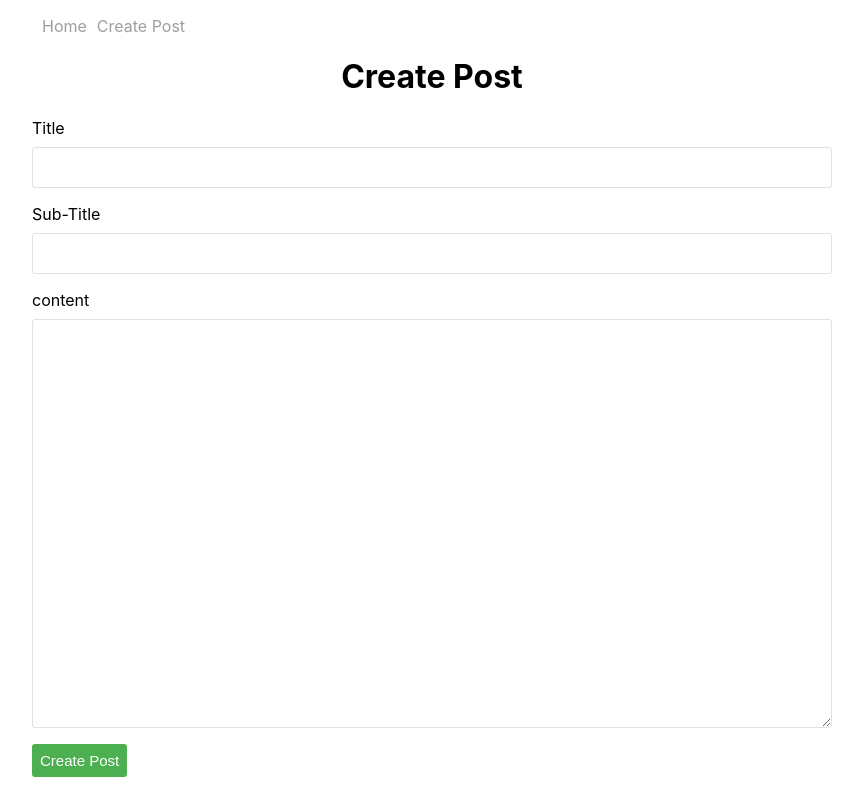
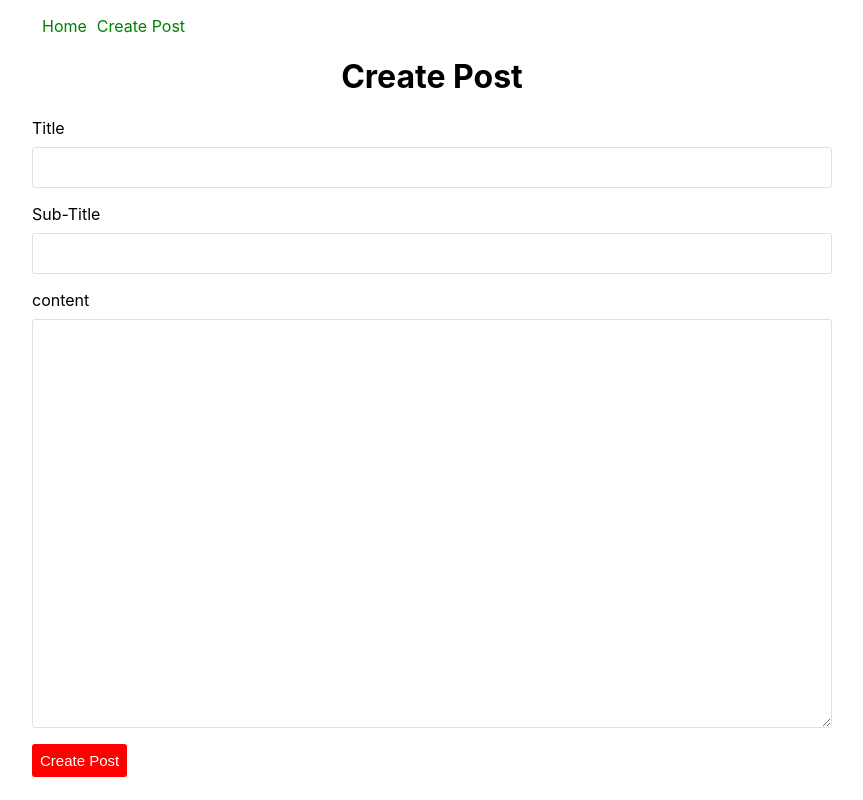
Before and after one commit to RahulChoudhary-lang/react-hooks-blog, a React (Create React App) app: page /create-post in a window 1280 px wide. Shown: the whole page, without its empty margins (208-1071 px from the left). Built offline with nearby package versions, Linux system fonts and the light colour scheme.

Commit message:
dynamic styled

```diff
--- a/src/components/CreatePost.js
+++ b/src/components/CreatePost.js
@@ -1,6 +1,19 @@
 // import { useState } from "react";
 import { firestore } from "../firebase";
 import { useFromInput } from "./hooks";
+import styled from "styled-components";
+
+const StyledButton = styled.button`
+  height: 33px;
+  // background: red;
+  background: ${(props) => (props.primary ? "red" : "blue")};
+  border: 0;
+  color: #fff;
+  padding: 8px;
+  font-size: 15px;
+  border-radius: 3px;
+  cursor: pointer;
+`;
 
 function CreatePost() {
   const title = useFromInput("");
@@ -39,7 +52,7 @@
           <textarea {...content}></textarea>
         </div>
 
-        <button className="create-post-btn">Create Post</button>
+        <StyledButton primary>Create Post</StyledButton>
       </form>
     </div>
   );
--- a/src/components/Navbar.js
+++ b/src/components/Navbar.js
@@ -1,14 +1,24 @@
 import { Link } from "react-router-dom";
+import styled from "styled-components";
+
+const StyledLink = styled(Link)`
+  text-decoration: none;
+  color: green;
+
+  &:hover {
+    text-decoration: underline;
+  }
+`;
 
 function Navbar() {
   return (
     <div>
       <ul id="nav">
         <li>
-          <Link to="/">Home</Link>
+          <StyledLink to="/">Home</StyledLink>
         </li>
         <li>
-          <Link to="/create-post">Create Post</Link>
+          <StyledLink to="/create-post">Create Post</StyledLink>
         </li>
       </ul>
     </div>
--- a/src/index.css
+++ b/src/index.css
@@ -37,9 +37,9 @@
   font-weight: bold;
   color: black;
 } */
-.home .post h3:hover {
+/* .home .post h3:hover {
   color: #2196f3;
-}
+} */
 /* .home .post p {
   font-size: 13px;
 } */
@@ -60,13 +60,13 @@
 #nav li {
   margin-left: 10px;
 }
-#nav li a {
+/* #nav li a {
   text-decoration: none;
   color: #9e9e9e;
-}
-#nav li a:hover {
+} */
+/* #nav li a:hover {
   text-decoration: underline;
-}
+} */
 .create-post h1 {
   text-align: center;
 }
@@ -94,7 +94,7 @@
   border-radius: 3px;
   padding-top: 5px;
 }
-.create-post-btn {
+/* .create-post-btn {
   height: 33px;
   background: #4caf50;
   border: 0;
@@ -103,4 +103,4 @@
   font-size: 15px;
   border-radius: 3px;
   cursor: pointer;
-}
+} */
```
